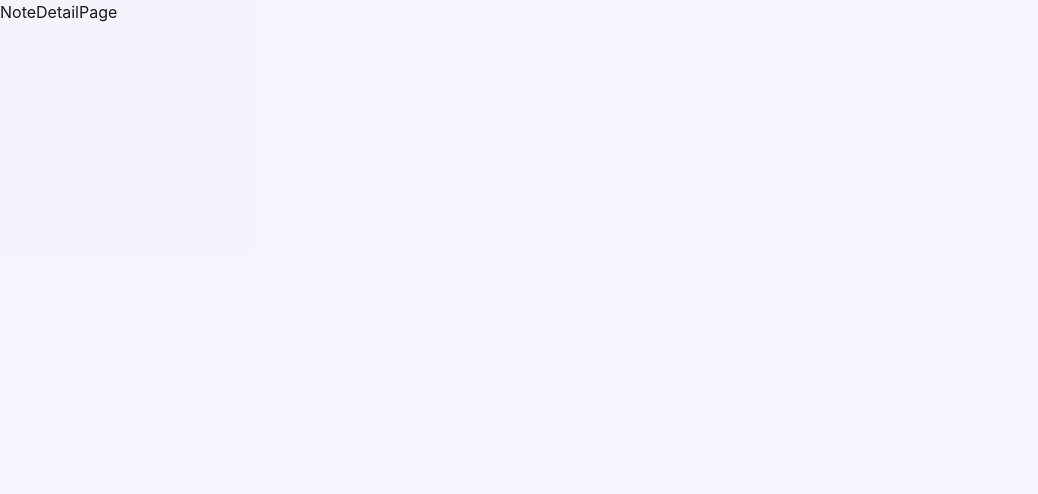
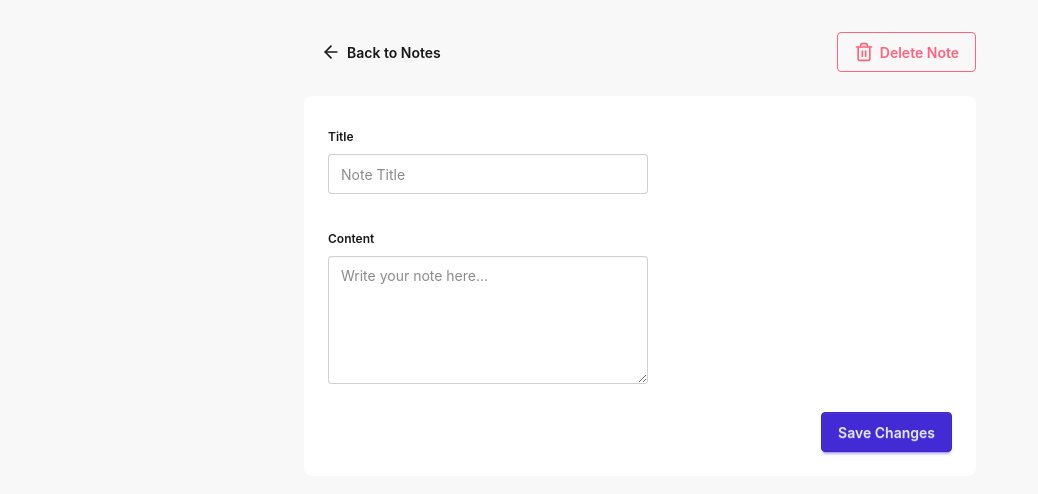
Before and after one commit to rizalfatoni594/mern-note-taking-app-11, a React app in the folder frontend/: page /note/1 in a window 1280 px wide. Shown: the top 494 px of the page, without its empty margins (0-1038 px from the left). Built offline with nearby package versions, Linux system fonts and the light colour scheme; no server answers; the HTML template or start-up script is replaced by a standard one.

Commit message:
Done with NoteDetailPage.

```diff
--- a/frontend/src/components/NoteCard.jsx
+++ b/frontend/src/components/NoteCard.jsx
@@ -4,7 +4,7 @@ import { Link } from 'react-router';
 import { PenSquareIcon, Trash2Icon } from 'lucide-react';
 import { formatDate } from '../lib/utils.js';
 
-export default function NoteCard({ note, setNote }) {
+export default function NoteCard({ note, setNotes }) {
   async function handleDelete(e, id) {
     e.preventDefault(); // get rid of the default navigation of the parent
 
@@ -12,7 +12,7 @@ export default function NoteCard({ note, setNote }) {
 
     try {
       await api.delete(`notes/${note._id}`);
-      setNote((prevNotes) => prevNotes.filter((note) => note._id !== id));
+      setNotes((prevNotes) => prevNotes.filter((note) => note._id !== id));
       toast.success('Note deleted successfully.');
     } catch (error) {
       console.log('Error in handleDelete.', error);
@@ -34,7 +34,10 @@ export default function NoteCard({ note, setNote }) {
           </span>
           <div className='flex items-center gap-1'>
             <PenSquareIcon className='size-4' />
-            <button className='btn btn-xs btn-ghost text-error'>
+            <button
+              className='btn btn-xs btn-ghost text-error'
+              onClick={(e) => handleDelete(e, note._id)}
+            >
               <Trash2Icon className='size-4' />
             </button>
           </div>
--- a/frontend/src/pages/CreatePage.jsx
+++ b/frontend/src/pages/CreatePage.jsx
@@ -56,7 +56,7 @@ export default function CreatePage() {
               <div className='card-body'>
                 <h2 className='card-title text-2xl mb-4'>Create New Note</h2>
                 <form onSubmit={handleSubmit}>
-                  {/* this is the new replacement for the form-control in daisyui */}
+                  {/* fieldset is the new replacement for the form-control in daisyui */}
                   {/* form-control for title */}
                   <fieldset className='fieldset mb-4'>
                     <legend className='fieldset-legend'>Title</legend>
@@ -74,7 +74,7 @@ export default function CreatePage() {
                     <legend className='fieldset-legend'>Content</legend>
                     <textarea
                       type='text'
-                      placeholder='Note Title'
+                      placeholder='Write your note here ...'
                       className='textarea h-32'
                       value={content}
                       onChange={(e) => setContent(e.target.value)}
--- a/frontend/src/pages/NoteDetailPage.jsx
+++ b/frontend/src/pages/NoteDetailPage.jsx
@@ -1,3 +1,139 @@
+import { useEffect, useState } from 'react';
+import { Link, useNavigate, useParams } from 'react-router';
+import { api } from '../lib/axios.js';
+import toast from 'react-hot-toast';
+import { ArrowLeftIcon, LoaderIcon, Trash2Icon } from 'lucide-react';
+
 export default function NoteDetailPage() {
-  return <div>NoteDetailPage</div>;
+  const [loading, setLoading] = useState(true);
+  const [note, setNote] = useState('');
+  const [saving, setSaving] = useState(false);
+
+  const navigate = useNavigate();
+
+  const { id } = useParams();
+
+  useEffect(() => {
+    async function fetchNote() {
+      try {
+        const res = await api.get(`notes/${id}`);
+        setNote(res.data);
+      } catch (error) {
+        console.log('Error in fetchNote', error);
+        toast.error('Failed to fetch the note.');
+      } finally {
+        setLoading(false);
+      }
+    }
+
+    fetchNote();
+  }, [id]);
+
+  async function handleDelete() {
+    if (!window.confirm('Are your sure you want to delete this note?')) return;
+
+    try {
+      await api.delete(`notes/${id}`);
+      toast.success('Note deleted successfully.');
+      navigate('/');
+    } catch (error) {
+      console.log('Error in handleDelete.', error);
+      toast.error('Failed to delete the note.');
+    }
+  }
+
+  async function handleSave() {
+    if (!note.title.trim() || !note.content.trim()) {
+      toast.error('Please fill all the fields properly.');
+      return;
+    }
+
+    setSaving(true);
+
+    try {
+      await api.put(`notes/${note._id}`, note);
+      toast.success('Note updated successfully.');
+      navigate('/');
+    } catch (error) {
+      console.log('Error in handleSave.', error);
+      toast.error('Failed to update the note.');
+    } finally {
+      setSaving(false);
+    }
+  }
+
+  if (loading) {
+    return (
+      <div className='min-h-screen bg-base-200 flex justify-center items-center'>
+        <LoaderIcon className='animate-spin size-10' />
+      </div>
+    );
+  }
+
+  return (
+    <div className='min-h-screen bg-base-200'>
+      <div className='container mx-auto px-4 py-8'>
+        <div className='max-w-2xl mx-auto'>
+          <div className='flex items-center justify-between mb-6'>
+            {/* back button */}
+            <Link to={'/'} className='btn btn-ghost'>
+              <ArrowLeftIcon className='size-5' />
+              Back to Notes
+            </Link>
+
+            {/* delete button */}
+            <button
+              onClick={handleDelete}
+              className='btn btn-error btn-outline'
+            >
+              <Trash2Icon className='size-5' />
+              Delete Note
+            </button>
+          </div>
+
+          <div className='card bg-base-100'>
+            <div className='card-body'>
+              {/* fieldset is the new replacement for the form-control in daisyui */}
+              {/* form-control for title */}
+              <fieldset className='fieldset mb-4'>
+                <legend className='fieldset-legend'>Title</legend>
+                <input
+                  type='text'
+                  placeholder='Note Title'
+                  className='input'
+                  value={note.title}
+                  onChange={(e) => setNote({ ...note, title: e.target.value })}
+                />
+              </fieldset>
+
+              {/* form-control for content */}
+              <fieldset className='fieldset mb-4'>
+                <legend className='fieldset-legend'>Content</legend>
+                <textarea
+                  type='text'
+                  placeholder='Write your note here...'
+                  className='textarea h-32'
+                  value={note.content}
+                  onChange={(e) =>
+                    setNote({ ...note, content: e.target.value })
+                  }
+                />
+              </fieldset>
+
+              {/* submit button */}
+              <div className='card-actions justify-end'>
+                <button
+                  className='btn btn-primary'
+                  disabled={saving}
+                  onClick={handleSave}
+                >
+                  {saving ? 'Saving...' : 'Save Changes'}
+                </button>
+              </div>
+            </div>
+          </div>
+        </div>
+      </div>
+    </div>
+  );
 }
```
